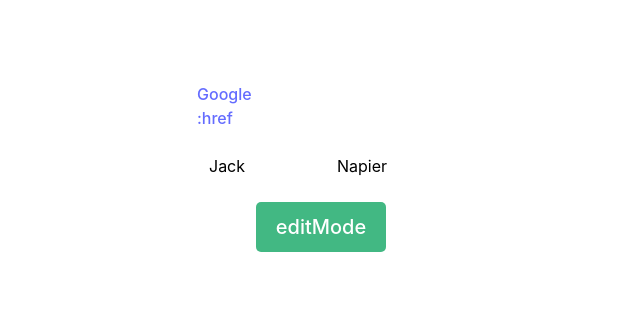
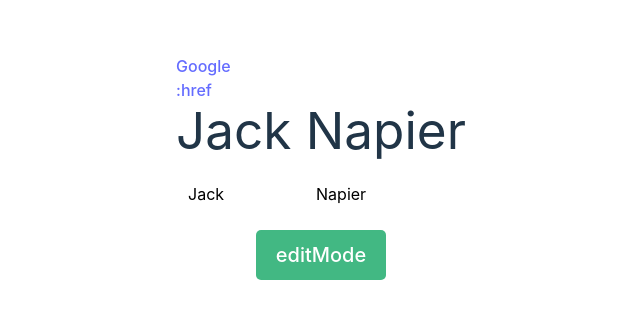
Before and after one commit to Aliozzaim/dailymeal, a Vue app: page / in a window 1280 px wide. Shown: the part 233-552 px from the top of the page, without its empty margins (319-959 px from the left). Built offline with nearby package versions, Linux system fonts and the light colour scheme.

Commit message:
add: wacher and computed func

```diff
--- a/src/components/HelloWorld.vue
+++ b/src/components/HelloWorld.vue
@@ -1,5 +1,6 @@
 <script setup>
 import { ref } from "vue"
+import { computed } from "vue"
 
 defineProps({
   msg: String,
@@ -19,6 +20,20 @@ const toggleEditMode = () => {
   editMode.value = !editMode.value
 }
 
+//computed propertiy
+
+const fullName = computed(() => {
+  return `${userCredentials.value.name} ${userCredentials.value.lastName}`
+})
+
+
+//set wachers
+
+// watch(userCredentials, (newValue, oldValue) => {
+//   console.log("new value", newValue)
+//   console.log("old value", oldValue)
+// })
+
 let age = ref(20)
 
 const increaseAge = () => {
@@ -32,8 +47,11 @@ const increaseAge = () => {
     <p v-html="HTMLTag"></p>
     <a :href="link">:href</a>
   </div>
+  <h1>
+    {{ fullName }}
+  </h1>
   <div class="flex  flex-row space-x-2 my-4"  v-show="!editMode">
-    <input type="text" class=" black w-[120px] outline-none border-none "  v-model="userCredentials.name" />
+    <input type="text" class=" black w-[120px] outline-none border-none "  v-model.lazy.trim="userCredentials.name" />
     <input type="text" class=" w-[120px] outline-none border-none " v-model="userCredentials.lastName" />
   </div>
  <div v-show="editMode" class="flex justify-between">
```
